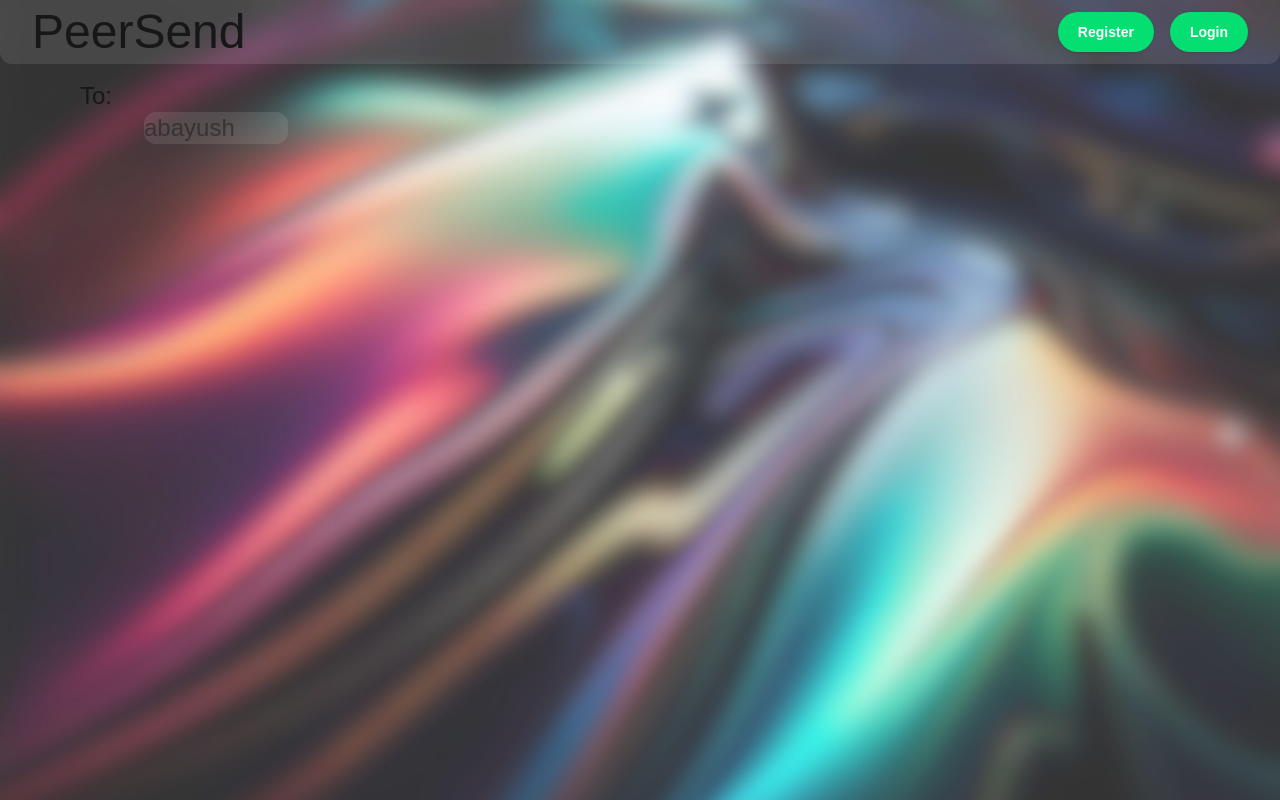
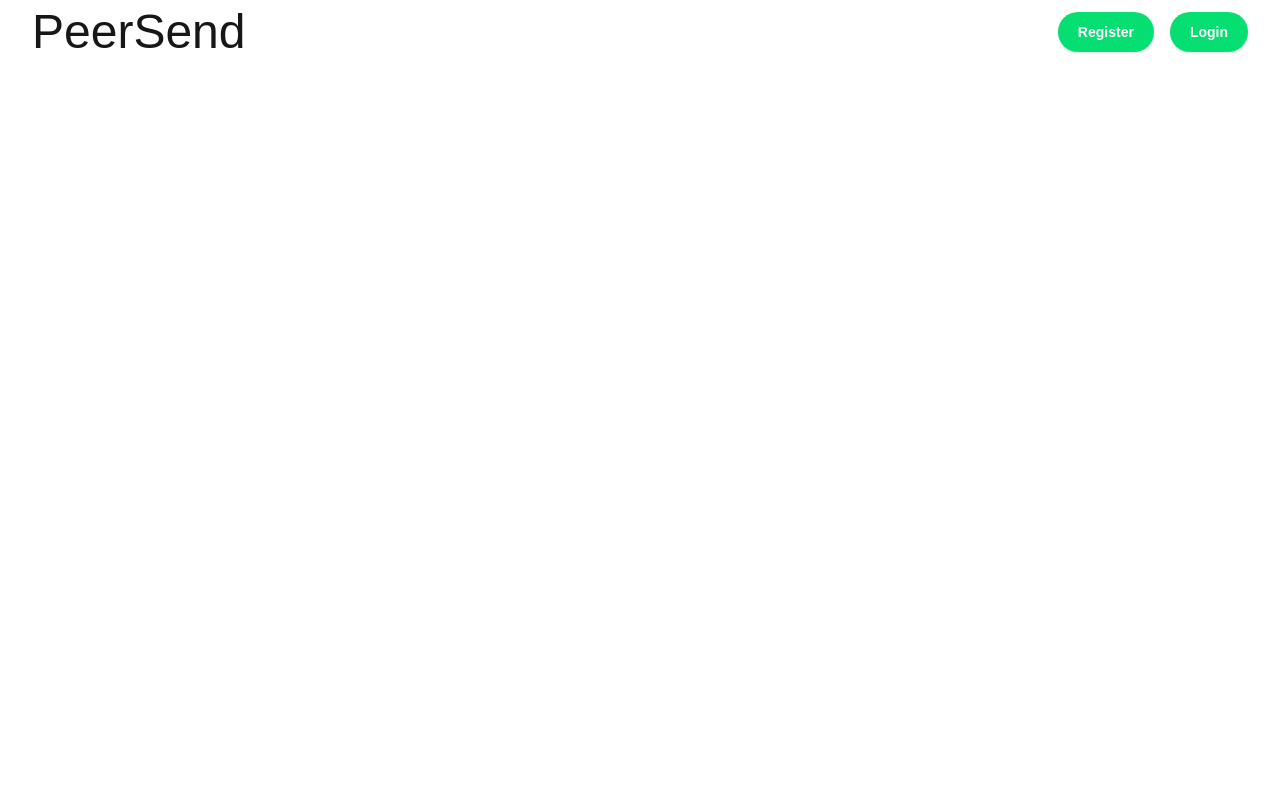
Before and after one commit to ab-sc4t/peersend, a Next.js app: page /sent in a window 1280 px wide. Built offline with nearby package versions, Linux system fonts and the light colour scheme; no server answers.

Commit message:
Sent created

```diff
--- a/app/sent/page.jsx
+++ b/app/sent/page.jsx
@@ -1,36 +1,19 @@
-"use client"
+import { getServerSession } from "next-auth";
+import { authOptions } from "@/lib/auth";
+import SentForm from "@/components/SentForm";
 
-import { useState } from "react";
+export default async function SentPage() {
+    const session = await getServerSession(authOptions);
 
-export default function Sent(){
-    const [receiver, setReceiver] = useState("");
-
-    const handleChangeReceiver = (e) => {
-        setReceiver(e.target.value);
-        console.log(receiver);
+    if (!session) {
+        return <p className="text-center text-white">Please log in to send messages.</p>;
     }
 
-    return(
-        <div className="flex p-20 h-screen bg-center bg-cover"
+    return (
+        <div className="flex flex-col gap-8 p-20 h-screen bg-center bg-cover"
             style={{ backgroundImage: "url('/HomePageWallPaper.png')" }}
         >
-            <div className="flex text-2xl">
-                <div>To: </div>
-                <div className="m-8">
-                    <input
-                        type="receiver"
-                        id="receiver"
-                        name="receiver"
-                        required
-                        placeholder="abayush"
-                        className="bg-white/10 rounded-xl ronuded-br-xl w-36"
-                        onChange = {handleChangeReceiver}
-                    />
-                </div>
-            </div>
-            <div>
-
-            </div>
+            <SentForm session={session} />
         </div>
-    )
+    );
 }
```
